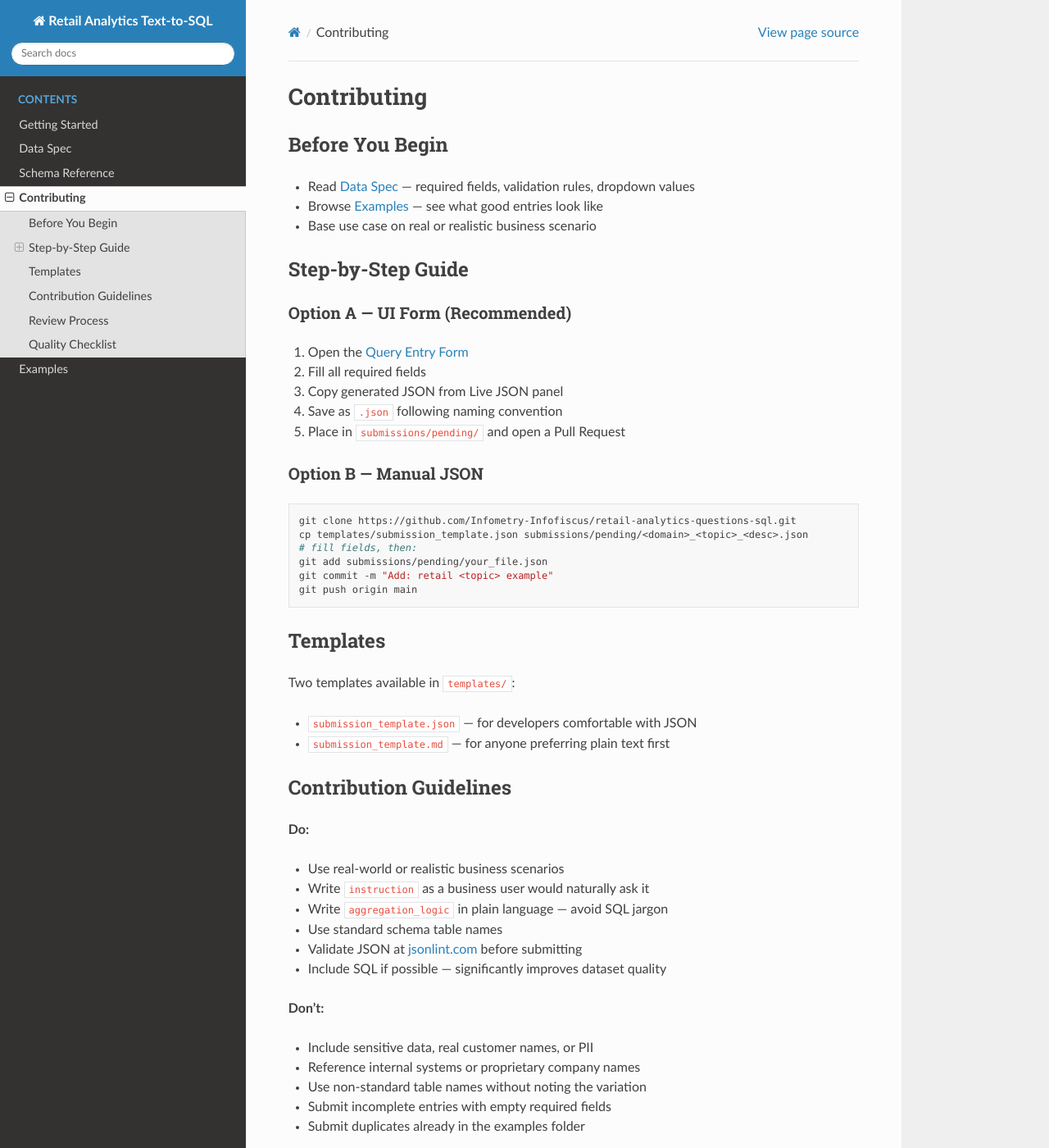
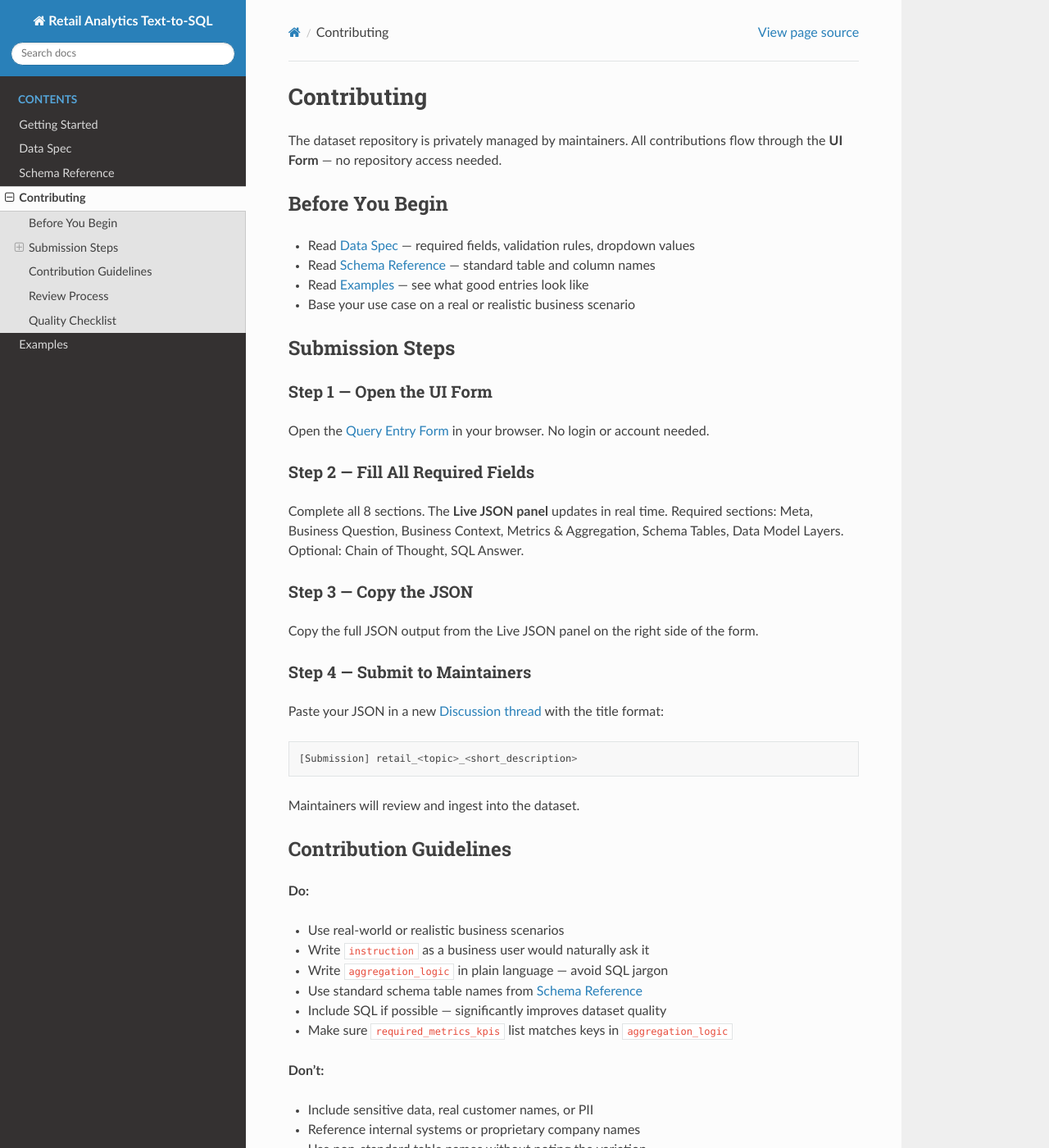
Before and after one commit to Infometry-Infofiscus/retail-analytics-questions-docs, a Sphinx documentation site: the page built from docs/source/contributing.rst, in a window 1280 px wide and 1400 px high. Shown: the whole window at 82% size. Built offline with Sphinx 7.4.7 and the Read the Docs theme 3.1.0, drawn with Linux system fonts in a browser that asks for light colours; some of the changed text lies outside the part shown.

Commit message:
Revise contributing guidelines for clarity and structure
Updated contributing guidelines to clarify submission steps and improve formatting.

```diff
--- a/docs/source/contributing.rst
+++ b/docs/source/contributing.rst
@@ -1,44 +1,48 @@
 Contributing
 ============
+
+The dataset repository is privately managed by maintainers.
+All contributions flow through the **UI Form** — no repository access needed.
 
 Before You Begin
 -----------------
 
 - Read :doc:`data_spec` — required fields, validation rules, dropdown values
-- Browse :doc:`examples` — see what good entries look like
-- Base use case on real or realistic business scenario
+- Read :doc:`schema_reference` — standard table and column names
+- Read :doc:`examples` — see what good entries look like
+- Base your use case on a real or realistic business scenario
 
-Step-by-Step Guide
--------------------
+Submission Steps
+-----------------
 
-Option A — UI Form (Recommended)
-~~~~~~~~~~~~~~~~~~~~~~~~~~~~~~~~~~
+Step 1 — Open the UI Form
+~~~~~~~~~~~~~~~~~~~~~~~~~~
 
-1. Open the `Query Entry Form <https://infometry-infofiscus.github.io/text2sql_data_collection_platform/>`_
-2. Fill all required fields
-3. Copy generated JSON from Live JSON panel
-4. Save as ``.json`` following naming convention
-5. Place in ``submissions/pending/`` and open a Pull Request
+Open the `Query Entry Form <https://infometry-infofiscus.github.io/text2sql_data_collection_platform/>`_
+in your browser. No login or account needed.
 
-Option B — Manual JSON
+Step 2 — Fill All Required Fields
+~~~~~~~~~~~~~~~~~~~~~~~~~~~~~~~~~~~
+
+Complete all 8 sections. The **Live JSON panel** updates in real time.
+Required sections: Meta, Business Question, Business Context,
+Metrics & Aggregation, Schema Tables, Data Model Layers.
+Optional: Chain of Thought, SQL Answer.
+
+Step 3 — Copy the JSON
 ~~~~~~~~~~~~~~~~~~~~~~~~
 
-.. code-block:: bash
+Copy the full JSON output from the Live JSON panel on the right side of the form.
 
-   git clone https://github.com/Infometry-Infofiscus/retail-analytics-questions-sql.git
-   cp templates/submission_template.json submissions/pending/<domain>_<topic>_<desc>.json
-   # fill fields, then:
-   git add submissions/pending/your_file.json
-   git commit -m "Add: retail <topic> example"
-   git push origin main
+Step 4 — Submit to Maintainers
+~~~~~~~~~~~~~~~~~~~~~~~~~~~~~~~~
 
-Templates
-----------
+Paste your JSON in a new `Discussion thread <https://github.com/Infometry-Infofiscus/retail-analytics-questions-docs/discussions>`_
+with the title format::
 
-Two templates available in ``templates/``:
+   [Submission] retail_<topic>_<short_description>
 
-- ``submission_template.json`` — for developers comfortable with JSON
-- ``submission_template.md`` — for anyone preferring plain text first
+Maintainers will review and ingest into the dataset.
 
 Contribution Guidelines
 ------------------------
@@ -48,9 +52,9 @@ Contribution Guidelines
 - Use real-world or realistic business scenarios
 - Write ``instruction`` as a business user would naturally ask it
 - Write ``aggregation_logic`` in plain language — avoid SQL jargon
-- Use standard schema table names
-- Validate JSON at `jsonlint.com <https://jsonlint.com>`_ before submitting
+- Use standard schema table names from :doc:`schema_reference`
 - Include SQL if possible — significantly improves dataset quality
+- Make sure ``required_metrics_kpis`` list matches keys in ``aggregation_logic``
 
 **Don't:**
 
@@ -58,16 +62,16 @@ Contribution Guidelines
 - Reference internal systems or proprietary company names
 - Use non-standard table names without noting the variation
 - Submit incomplete entries with empty required fields
-- Submit duplicates already in the examples folder
+- Submit duplicates already covered in :doc:`examples`
 
 Review Process
 ---------------
 
-1. Submit PR with file in ``submissions/pending/``
-2. Maintainer reviews quality, correctness, completeness
-3. Approved → moved to ``submissions/reviewed/`` and merged
-4. Changes needed → feedback left on PR
-5. Not suitable → moved to ``submissions/rejected/`` with reason
+1. You post JSON in a Discussion thread
+2. Maintainer reviews for quality, correctness, completeness
+3. Approved → ingested into dataset, thread marked resolved
+4. Changes needed → feedback left in the thread
+5. Not suitable → declined with reason
 
 Target review time: **7 days**.
 
@@ -77,8 +81,7 @@ Quality Checklist
 Before submitting verify:
 
 - [ ] All required sections filled
-- [ ] ``required_metrics_kpis`` list matches keys in ``aggregation_logic``
+- [ ] ``required_metrics_kpis`` matches keys in ``aggregation_logic``
 - [ ] ``data_model.facts`` and ``data_model.dims`` non-empty
-- [ ] SQL (if provided) runs against standard schema
-- [ ] File named following naming convention
+- [ ] SQL (if provided) runs against standard schema without errors
 - [ ] No proprietary, internal, or PII data included
```
